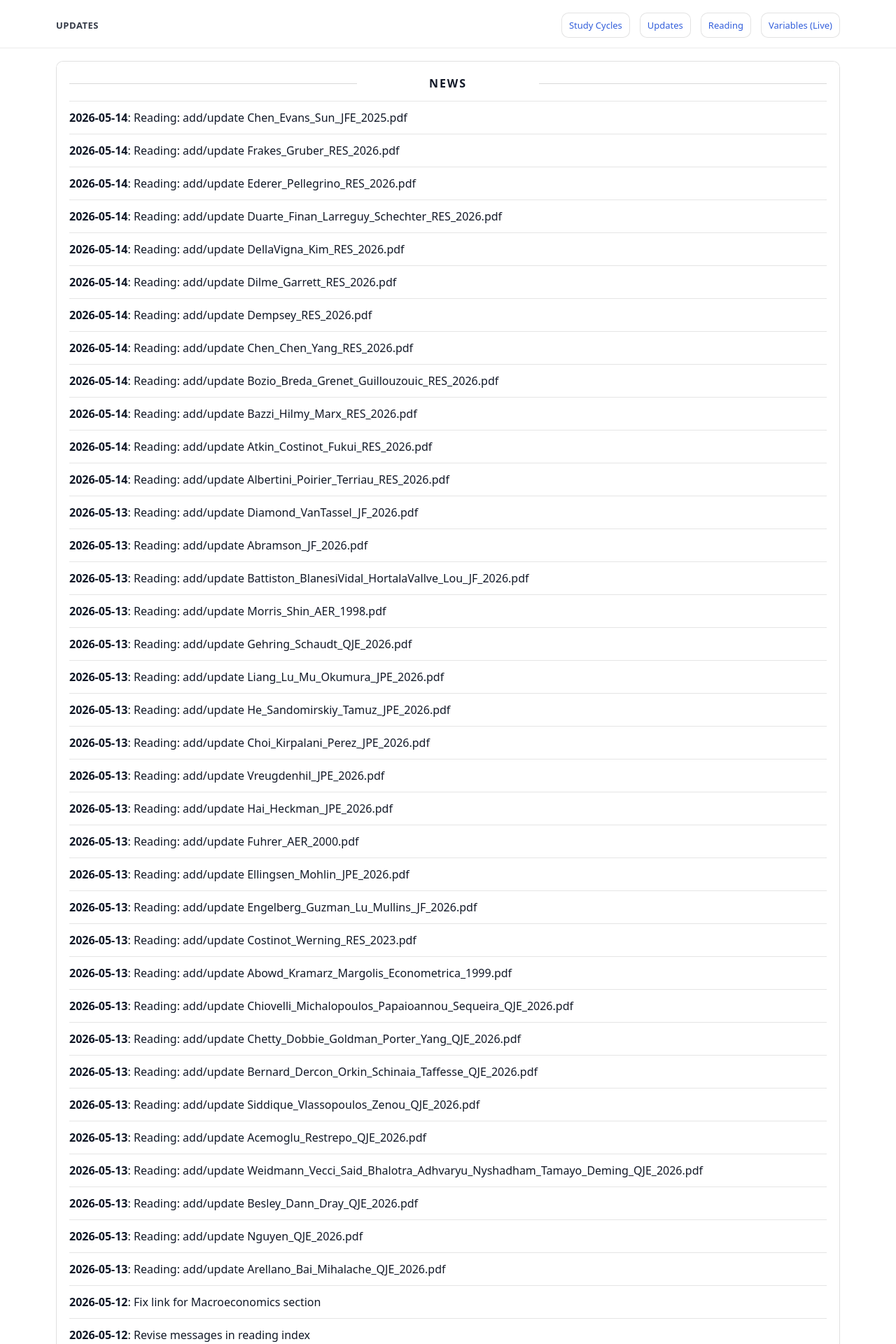
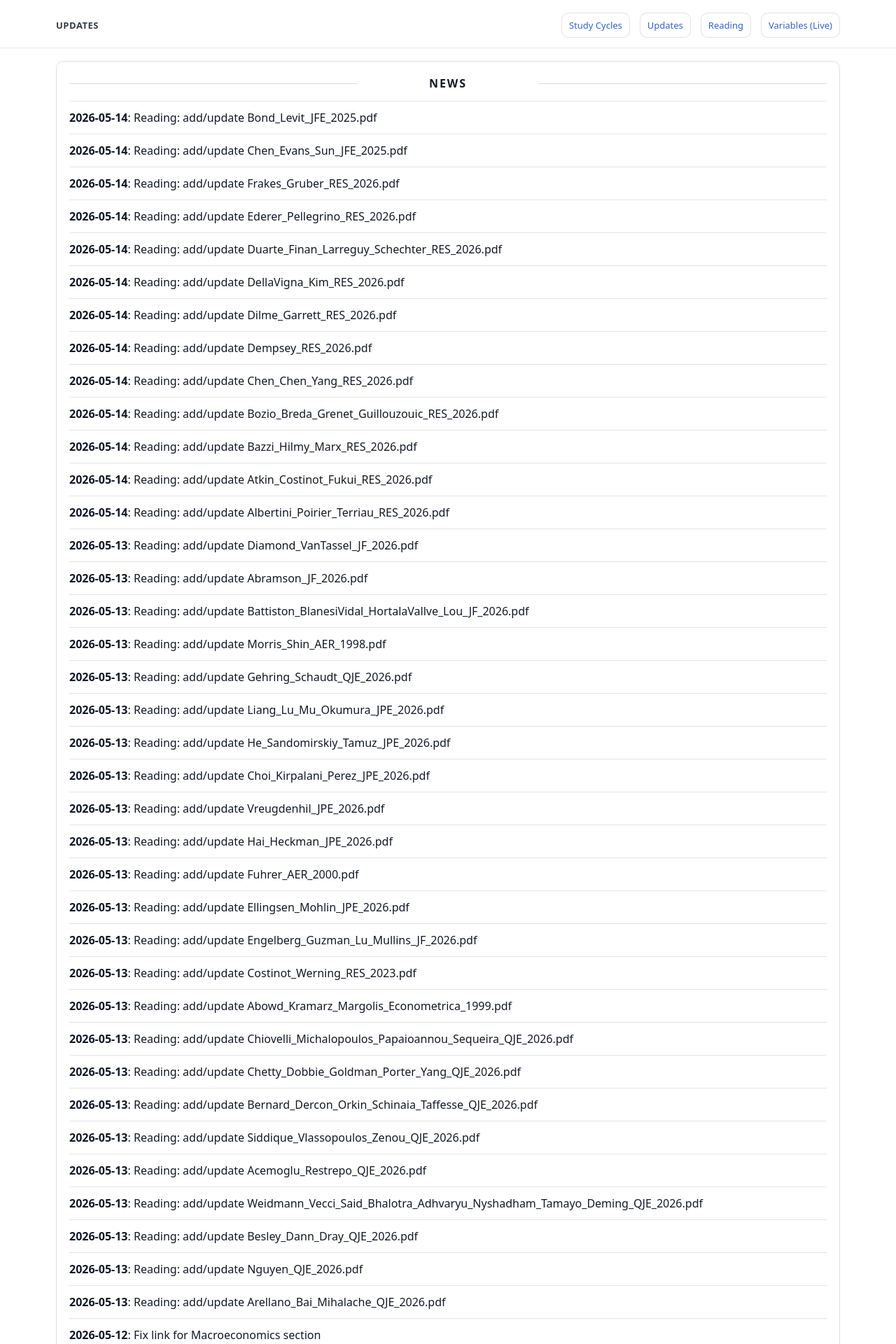
Before and after one commit to yaxinzn/study-archive, a Jekyll site: the page built from updates/index.md, in a window 1280 px wide. Shown: the top 1920 px of the page at 70% size. Built offline with Jekyll 4.4.1, drawn with Linux system fonts in a browser that asks for light colours; some of the changed text lies outside the part shown.

Commit message:
chore: update NEWS feed

```diff
--- a/_data/news.yml
+++ b/_data/news.yml
@@ -1,4 +1,7 @@
 # Auto-generated update history (sorted newest -> oldest). Do not edit manually.
+- ts: "1778752580"
+  date: "2026-05-14"
+  title: "Reading: add/update Bond_Levit_JFE_2025.pdf"
 - ts: "1778752447"
   date: "2026-05-14"
   title: "Reading: add/update Chen_Evans_Sun_JFE_2025.pdf"
```
